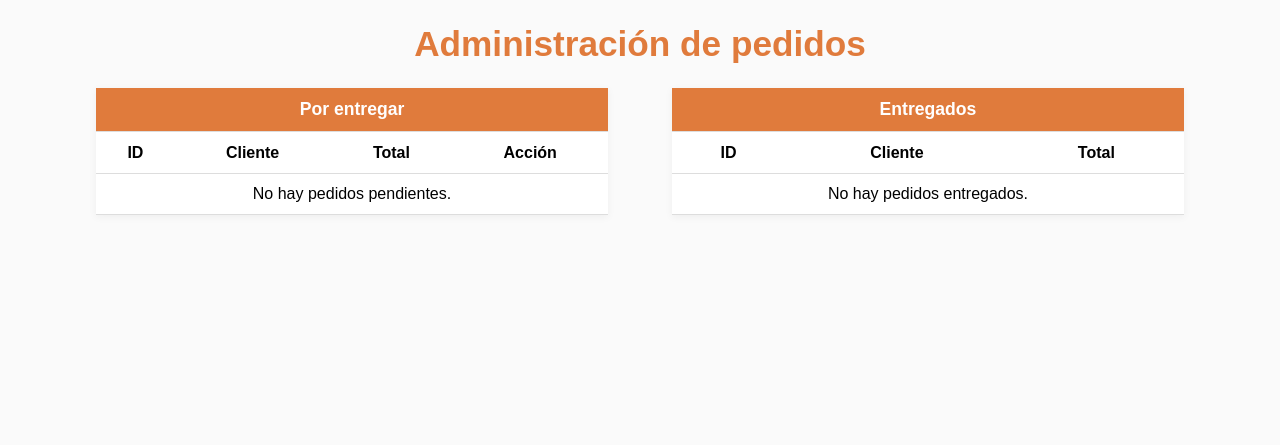
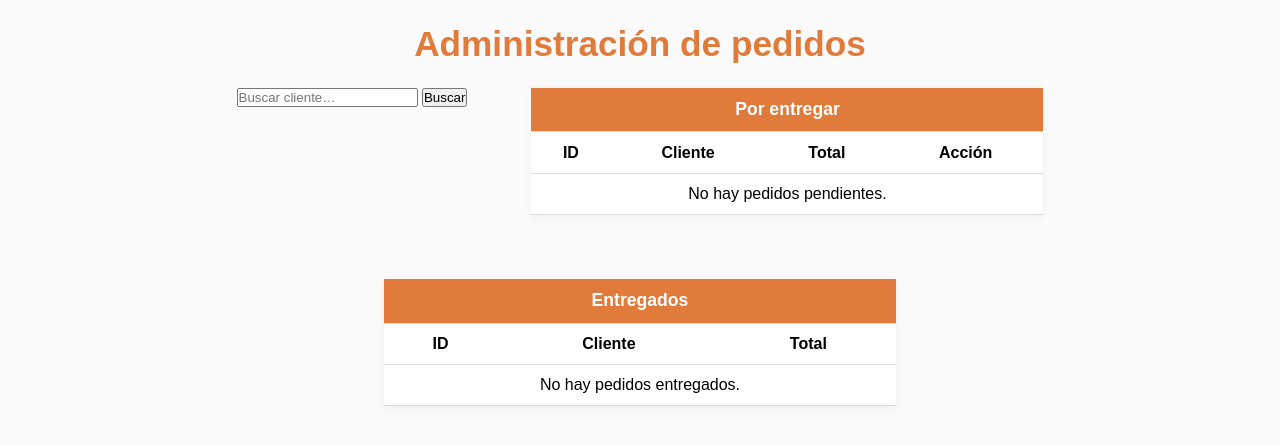
Before and after one commit to Firewallrbn/Restaurante, a Django app: page /pedidos/ in a window 1280 px wide. Shown: the top 445 px of the page. Run offline with Django 5.2, Linux system fonts and the light colour scheme; the visitor is signed in with stand-in values (Sample User, id 1); data comes from the database, SQL or seed files in the repository; data that the repository does not hold is empty.

Commit message:
Filtro de pedidos por cliente

```diff
--- a/menu/templates/pedidos.html
+++ b/menu/templates/pedidos.html
@@ -16,6 +16,14 @@
 <h1 class="titulo-panel">Administración de pedidos</h1>
 
 <div class="contenedor-tabla">
+    <form method="get" class="buscador">
+    <input  type="text"
+            name="q"
+            placeholder="Buscar cliente…"
+            value="{{ q }}">
+    <button>Buscar</button>
+</form>
+
 
     <!-- Columna 1 : pedidos pendientes -->
     <table class="tabla">
--- a/menu/views.py
+++ b/menu/views.py
@@ -5,6 +5,7 @@ import json
 from django.views.decorators.csrf import csrf_exempt
 from django.contrib.auth.decorators import login_required
 from django.shortcuts import redirect
+from django.db.models import Q
 
 def index(request):
     return render(request, 'index.html')
@@ -62,8 +63,23 @@ def crear_pedido(request):
 
 @login_required
 def lista_pedidos(request):
-    pedidos = Pedido.objects.select_related('cliente').all().order_by('-fecha')
-    return render(request, 'pedidos.html', {'pedidos': pedidos})
+    # 1. Traemos TODOS los pedidos
+    pedidos = Pedido.objects.select_related('cliente').order_by('-fecha')
+
+    # 2. ¿El usuario escribió algo en el cuadro de búsqueda?
+    q = request.GET.get('q', '').strip()
+    if q:
+        #   • Busca por nombre, apellido o username (ignora mayúsculas/minúsculas)
+        pedidos = pedidos.filter(
+            Q(cliente__first_name__icontains=q) |
+            Q(cliente__last_name__icontains=q)  |
+            Q(cliente__username__icontains=q)
+        )
+
+    return render(request, 'pedidos.html', {
+        'pedidos': pedidos,
+        'q': q,                # para que el input conserve el texto buscado
+    })
 
 
 @login_required
```
